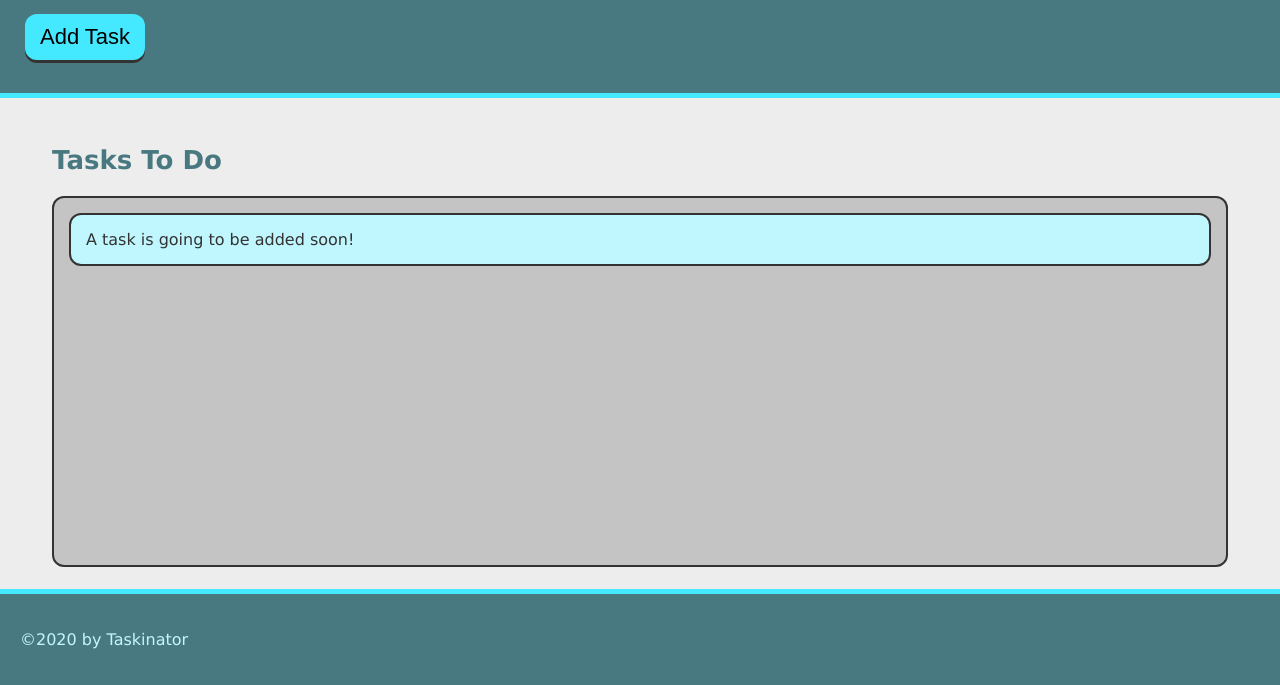
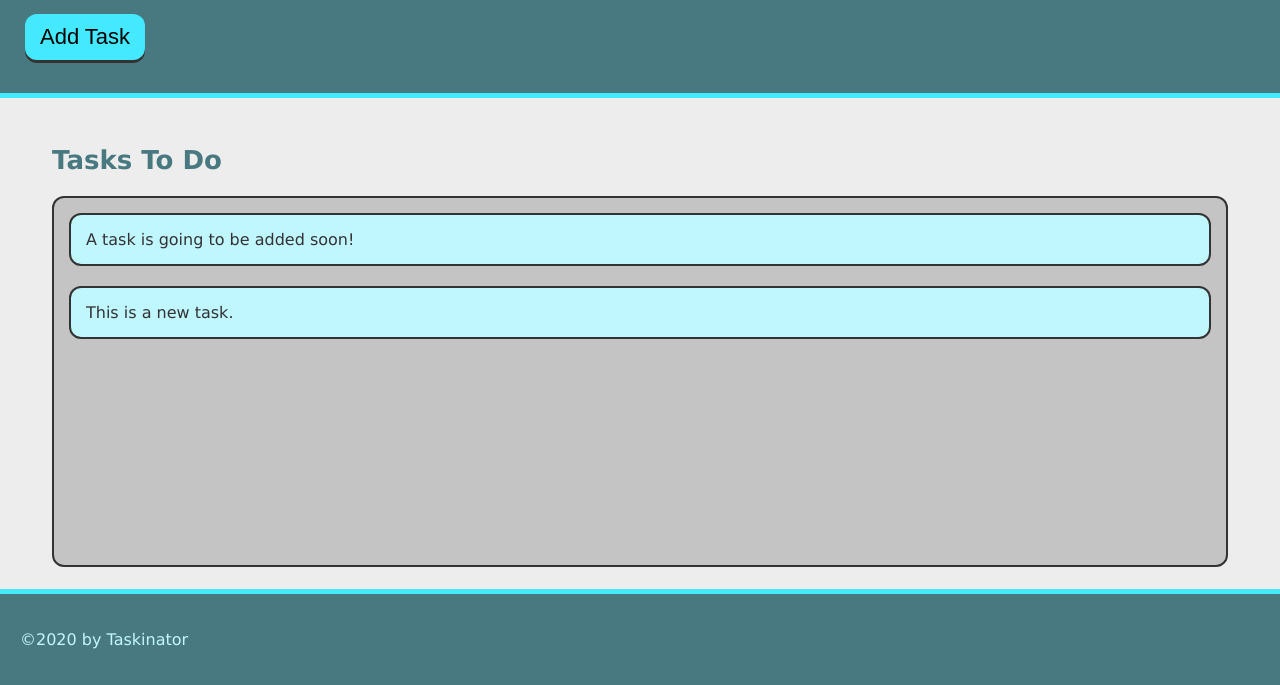
Before and after one commit to gitJanaeW/taskinator, a plain HTML site: page index.html in a window 1280 px wide. Both pictures are taken after a click on the button "Add Task". Shown: the part 115-800 px from the top of the page. Drawn offline with Linux system fonts and the light colour scheme.

Commit message:
add ability to add tasks

```diff
--- a/assets/js/script.js
+++ b/assets/js/script.js
@@ -0,0 +1,15 @@
+var buttonEl = document.querySelector("#save-task");
+var tasksToDoEl = document.querySelector("#tasks-to-do");
+
+var createTaskHandler = function(){
+    // Create a new task item with createElement()
+    var listItemEl = document.createElement("li");
+    // Assign a class name to listItemEl with className
+    listItemEl.className = "task-item";
+    // Create text for new task with textContent (more secure that innerHTML)
+    listItemEl.textContent = "This is a new task.";
+    // Place the new task somewhere by appending it as a ul child in the HTML with appendChild()
+    tasksToDoEl.appendChild(listItemEl);
+}
+
+buttonEl.addEventListener("click", createTaskHandler);
--- a/index.html
+++ b/index.html
@@ -12,13 +12,13 @@
     <header>
         <h1 class="page-title">Taskinator</h1>
         <p>Click the button below to add a new task!</p>
-        <button class="btn">Add Task</button>
+        <button class="btn" id="save-task">Add Task</button>
     </header>
 
     <main class="page-content">
         <section class="task-list-wrapper">
             <h2 class="list-title">Tasks To Do</h2>
-            <ul class="task-list">
+            <ul class="task-list" id="tasks-to-do">
                 <li class="task-item">A task is going to be added soon!</li>
             </ul>
         </section>
```
